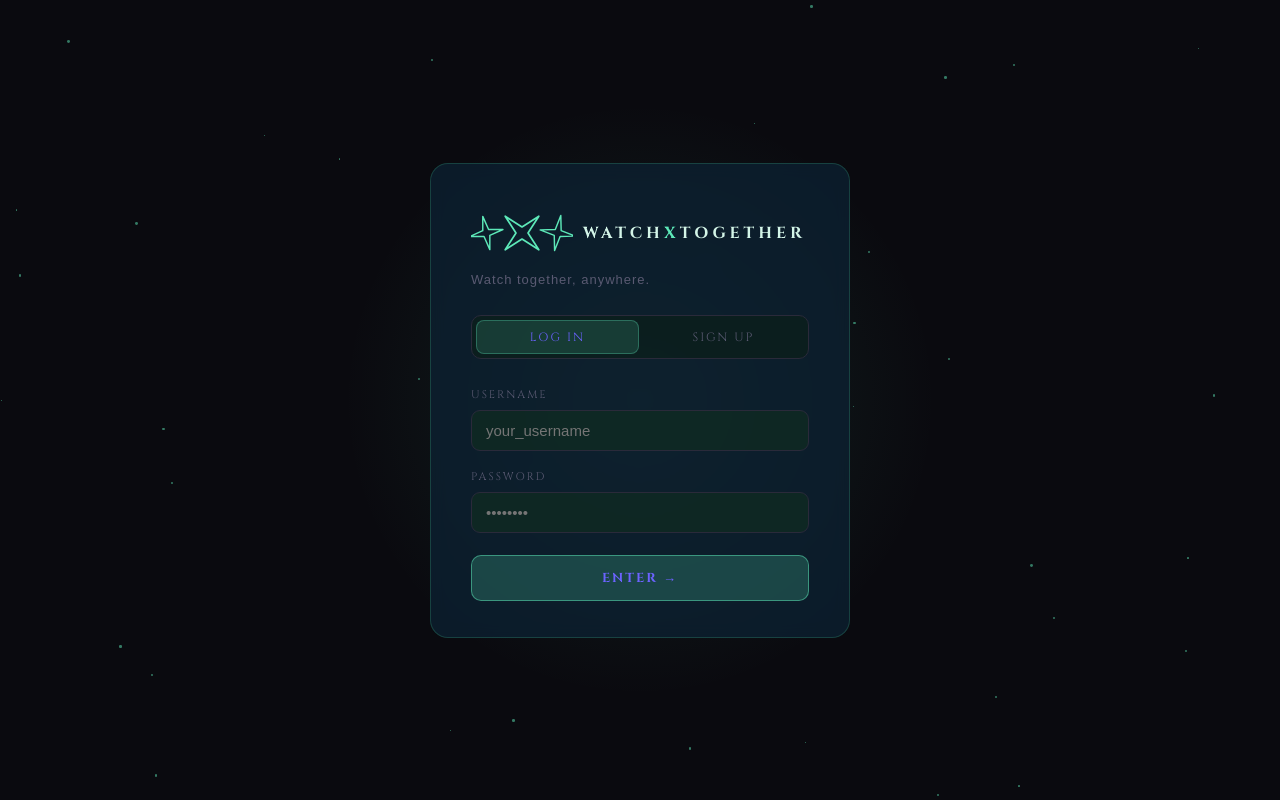
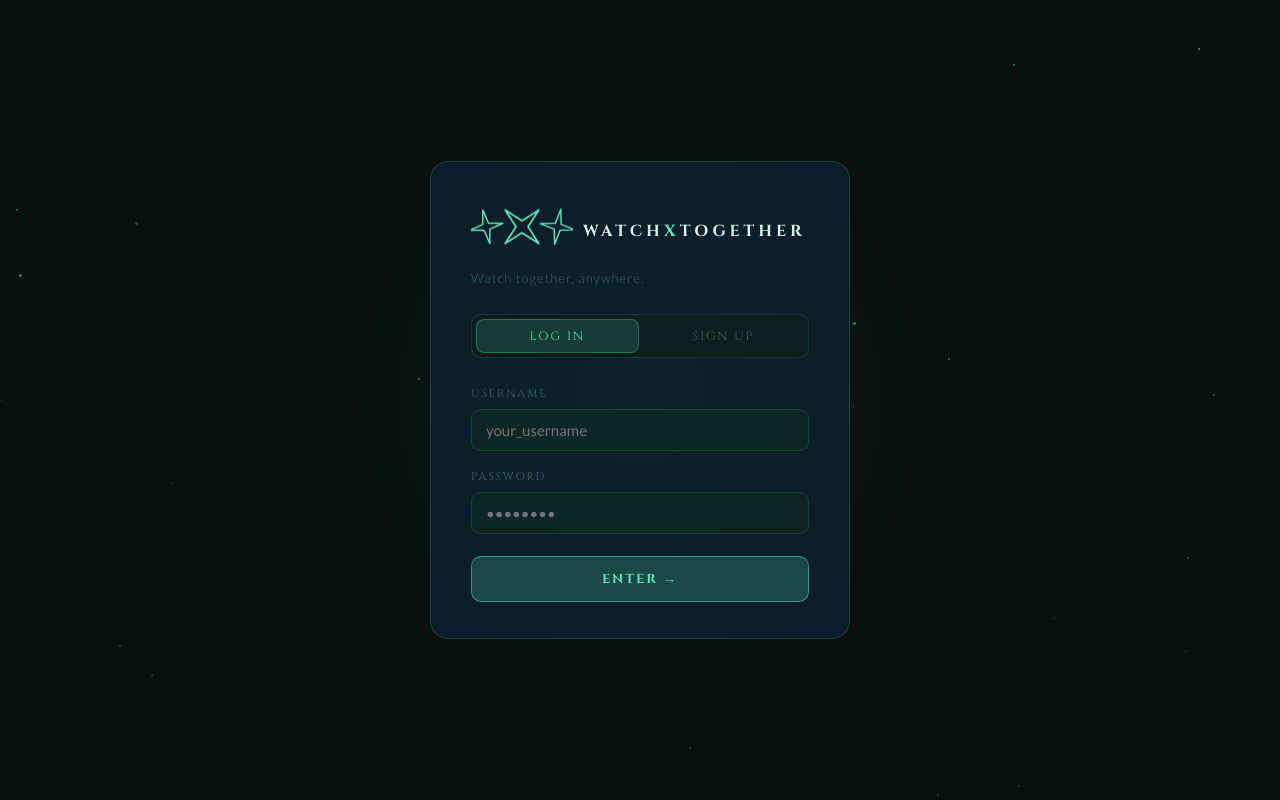
Before and after one commit to user172005/watchparty, a React (Vite) app in the folder client/: page / in a window 1280 px wide. Built offline with nearby package versions, Linux system fonts and the light colour scheme; the HTML template or start-up script is replaced by a standard one.

Commit message:
Apply WatchXTogether teal theme and logo

```diff
--- a/client/index.html
+++ b/client/index.html
@@ -6,7 +6,28 @@
     <title>WatchXTogether</title>
     <link rel="preconnect" href="https://fonts.googleapis.com" />
     <link rel="preconnect" href="https://fonts.gstatic.com" crossorigin />
-    <link href="https://fonts.googleapis.com/css2?family=Cinzel:wght@400;600;700&family=Lato:wght@300;400;500&family=Space+Mono:wght@400;700&display=swap" rel="stylesheet" />
+    <link href="https://fonts.googleapis.com/css2?family=Cinzel:wght@400;600;700&family=Lato:ital,wght@0,300;0,400;0,500;1,300&family=Space+Mono:wght@400;700&display=swap" rel="stylesheet" />
+    <style>
+      /* Fallback: force teal theme even if fonts are slow */
+      :root {
+        --bg: #080f0c;
+        --bg2: #0a1a14;
+        --bg3: #0f2d22;
+        --bg4: #153828;
+        --border: rgba(60,180,130,0.2);
+        --border2: rgba(60,180,130,0.35);
+        --text: #d4f5e8;
+        --text2: #7db8a0;
+        --text3: #3a7060;
+        --accent: #5de8b8;
+        --accent2: #3ec898;
+        --accent-dim: rgba(93,232,184,0.12);
+        --red: #ff5565;
+        --green: #3ec898;
+        --yellow: #fbbf24;
+      }
+      html, body { background: #080f0c !important; color: #d4f5e8 !important; }
+    </style>
   </head>
   <body>
     <div id="root"></div>
--- a/client/src/index.css
+++ b/client/src/index.css
@@ -1,55 +1,81 @@
 *, *::before, *::after { box-sizing: border-box; margin: 0; padding: 0; }
 
 :root {
-  --bg: #0a0a0f;
-  --bg2: #111118;
-  --bg3: #1a1a24;
-  --bg4: #22222f;
-  --border: #2a2a3a;
-  --border2: #3a3a50;
-  --text: #e8e8f0;
-  --text2: #9090aa;
-  --text3: #5a5a72;
-  --accent: #6c63ff;
-  --accent2: #9d97ff;
-  --accent-dim: rgba(108, 99, 255, 0.15);
+  --bg: #080f0c;
+  --bg2: #0a1a14;
+  --bg3: #0f2d22;
+  --bg4: #153828;
+  --border: rgba(60,180,130,0.2);
+  --border2: rgba(60,180,130,0.35);
+  --text: #d4f5e8;
+  --text2: #7db8a0;
+  --text3: #3a7060;
+  --accent: #5de8b8;
+  --accent2: #3ec898;
+  --accent-dim: rgba(93,232,184,0.12);
   --red: #ff5565;
-  --green: #4ade80;
+  --green: #3ec898;
   --yellow: #fbbf24;
   --radius: 10px;
   --radius-sm: 6px;
 }
 
-html, body { height: 100%; background: var(--bg); color: var(--text); font-family: 'DM Sans', sans-serif; }
+html, body {
+  height: 100%;
+  background: #080f0c;
+  color: #d4f5e8;
+  font-family: 'Lato', 'Segoe UI', sans-serif;
+}
 #root { height: 100%; }
 
 ::-webkit-scrollbar { width: 4px; }
 ::-webkit-scrollbar-track { background: transparent; }
-::-webkit-scrollbar-thumb { background: var(--border2); border-radius: 4px; }
+::-webkit-scrollbar-thumb { background: rgba(60,180,130,0.35); border-radius: 4px; }
 
-button {
-  cursor: pointer;
-  font-family: inherit;
-  border: none;
-  outline: none;
-  transition: all 0.15s ease;
-}
-
-input, textarea {
-  font-family: inherit;
-  outline: none;
-  border: none;
-}
-
+button { cursor: pointer; font-family: inherit; border: none; outline: none; transition: all 0.15s ease; }
+input, textarea { font-family: inherit; outline: none; border: none; }
 a { color: inherit; text-decoration: none; }
 
 .mono { font-family: 'Space Mono', monospace; }
+.cinzel { font-family: 'Cinzel', Georgia, serif; }
 
-/* Animations */
-@keyframes fadeIn { from { opacity: 0; transform: translateY(8px); } to { opacity: 1; transform: translateY(0); } }
-@keyframes slideIn { from { opacity: 0; transform: translateX(20px); } to { opacity: 1; transform: translateX(0); } }
-@keyframes pulse { 0%, 100% { opacity: 1; } 50% { opacity: 0.5; } }
+/* ── Animations ── */
+@keyframes fadeIn {
+  from { opacity: 0; transform: translateY(8px); }
+  to   { opacity: 1; transform: translateY(0); }
+}
+@keyframes pulse {
+  0%, 100% { opacity: 1; }
+  50%       { opacity: 0.5; }
+}
 @keyframes spin { to { transform: rotate(360deg); } }
-@keyframes modalIn { from { opacity: 0; transform: scale(0.92) translateY(10px); } to { opacity: 1; transform: scale(1) translateY(0); } }
 
-.fade-in { animation: fadeIn 0.25s ease forwards; }
+@keyframes modalIn {
+  from { opacity: 0; transform: scale(0.92) translateY(10px); }
+  to   { opacity: 1; transform: scale(1) translateY(0); }
+}
+
+@keyframes glowPulse {
+  0%, 100% {
+    filter: drop-shadow(0 0 5px rgba(93,232,184,0.85))
+            drop-shadow(0 0 18px rgba(93,232,184,0.35));
+  }
+  50% {
+    filter: drop-shadow(0 0 12px #5de8b8)
+            drop-shadow(0 0 32px rgba(93,232,184,0.6));
+  }
+}
+
+@keyframes starFloat {
+  0%, 100% { transform: translateY(0px); }
+  50%       { transform: translateY(-5px); }
+}
+
+@keyframes twinkle {
+  0%, 100% { opacity: 0.55; transform: scale(1); }
+  50%       { opacity: 0.1;  transform: scale(0.4); }
+}
+
+.fade-in    { animation: fadeIn 0.25s ease forwards; }
+.logo-glow  { animation: glowPulse 3s ease-in-out infinite; }
+.logo-float { animation: starFloat 4s ease-in-out infinite; }
--- a/client/src/pages/AuthPage.jsx
+++ b/client/src/pages/AuthPage.jsx
@@ -94,7 +94,7 @@ function Starfield() {
 }
 
 const styles = {
-  page: { minHeight: '100vh', display: 'flex', alignItems: 'center', justifyContent: 'center', background: 'var(--bg)', position: 'relative', overflow: 'hidden' },
+  page: { minHeight: '100vh', display: 'flex', alignItems: 'center', justifyContent: 'center', background: '#080f0c', position: 'relative', overflow: 'hidden' },
   glow: { position: 'absolute', width: 600, height: 600, borderRadius: '50%', background: 'radial-gradient(circle, rgba(93,232,184,0.10) 0%, transparent 70%)', top: '50%', left: '50%', transform: 'translate(-50%,-50%)', pointerEvents: 'none' },
   card: { background: 'rgba(13,34,51,0.75)', border: '1px solid rgba(60,180,130,0.25)', borderRadius: 18, padding: '40px 40px 36px', width: '100%', maxWidth: 420, position: 'relative', zIndex: 1, backdropFilter: 'blur(8px)' },
   logoWrap: { marginBottom: 10 },
--- a/client/src/pages/LobbyPage.jsx
+++ b/client/src/pages/LobbyPage.jsx
@@ -124,7 +124,7 @@ function Spinner() {
 }
 
 const s = {
-  page: { minHeight: '100vh', background: 'var(--bg)', display: 'flex', flexDirection: 'column', position: 'relative', overflow: 'hidden' },
+  page: { minHeight: '100vh', background: '#080f0c', display: 'flex', flexDirection: 'column', position: 'relative', overflow: 'hidden' },
   glow: { position: 'absolute', width: 700, height: 700, borderRadius: '50%', background: 'radial-gradient(circle, rgba(93,232,184,0.07) 0%, transparent 70%)', top: '30%', left: '50%', transform: 'translate(-50%,-50%)', pointerEvents: 'none', zIndex: 0 },
   header: { display: 'flex', alignItems: 'center', justifyContent: 'space-between', padding: '16px 32px', borderBottom: '1px solid var(--border)', position: 'relative', zIndex: 10, background: 'rgba(10,26,20,0.7)', backdropFilter: 'blur(6px)' },
   headerRight: { display: 'flex', alignItems: 'center', gap: 16 },
@@ -133,8 +133,8 @@ const s = {
   logoutBtn: { background: 'transparent', color: 'var(--text3)', fontSize: 13, padding: '6px 12px', borderRadius: 8, border: '1px solid var(--border)' },
   main: { flex: 1, display: 'flex', flexDirection: 'column', alignItems: 'center', justifyContent: 'center', padding: '40px 24px', position: 'relative', zIndex: 1 },
   hero: { textAlign: 'center', marginBottom: 52 },
-  headline: { fontSize: 50, fontWeight: 700, lineHeight: 1.15, marginBottom: 16, color: 'var(--text)', letterSpacing: -1, fontFamily: "'Cinzel', serif" },
-  accentText: { color: 'var(--accent)' },
+  headline: { fontSize: 50, fontWeight: 700, lineHeight: 1.15, marginBottom: 16, color: '#d4f5e8', letterSpacing: -1, fontFamily: "'Cinzel', serif" },
+  accentText: { color: '#5de8b8' },
   sub: { fontSize: 15, color: 'var(--text2)', fontWeight: 300, letterSpacing: 0.5 },
   cards: { display: 'flex', alignItems: 'stretch', gap: 0, background: 'rgba(13,34,51,0.65)', border: '1px solid var(--border)', borderRadius: 18, overflow: 'hidden', width: '100%', maxWidth: 700, backdropFilter: 'blur(8px)' },
   card: { flex: 1, padding: '36px 36px 32px' },
```
